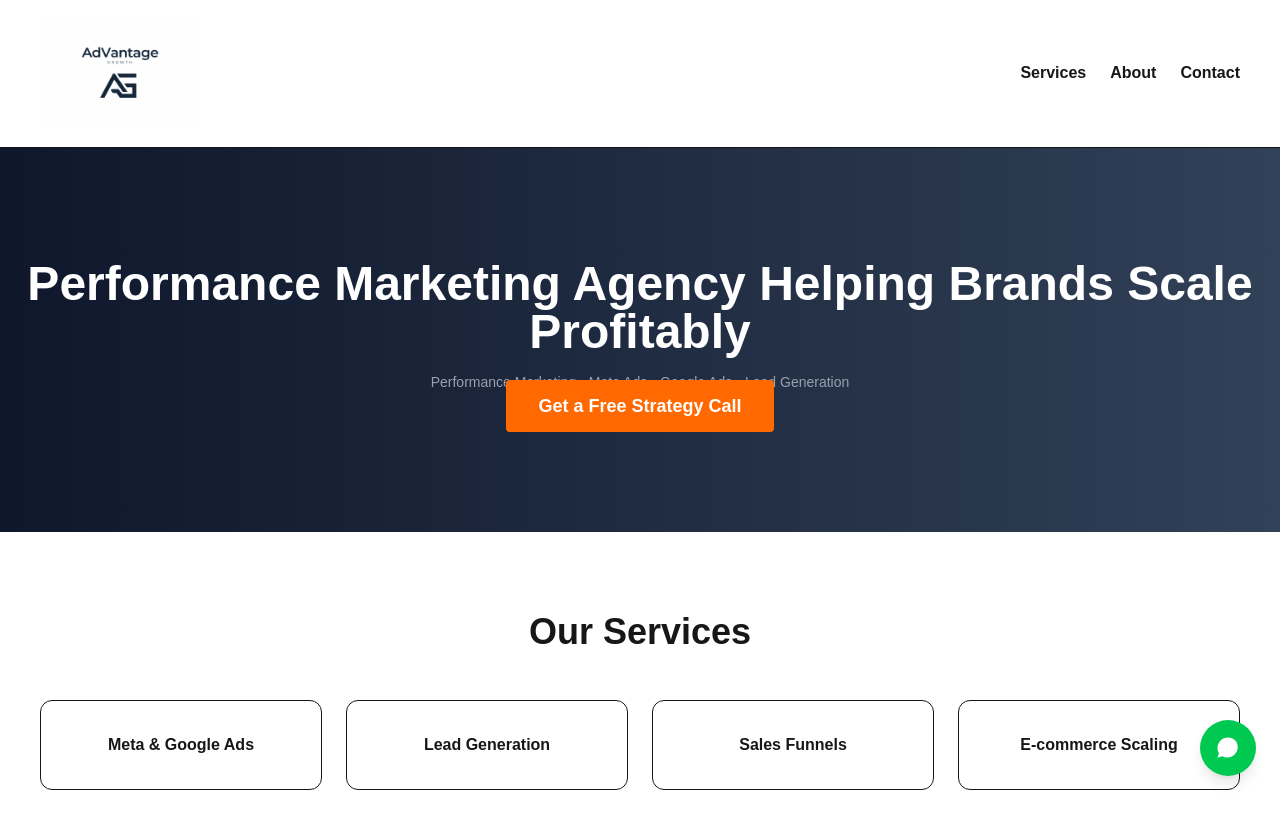
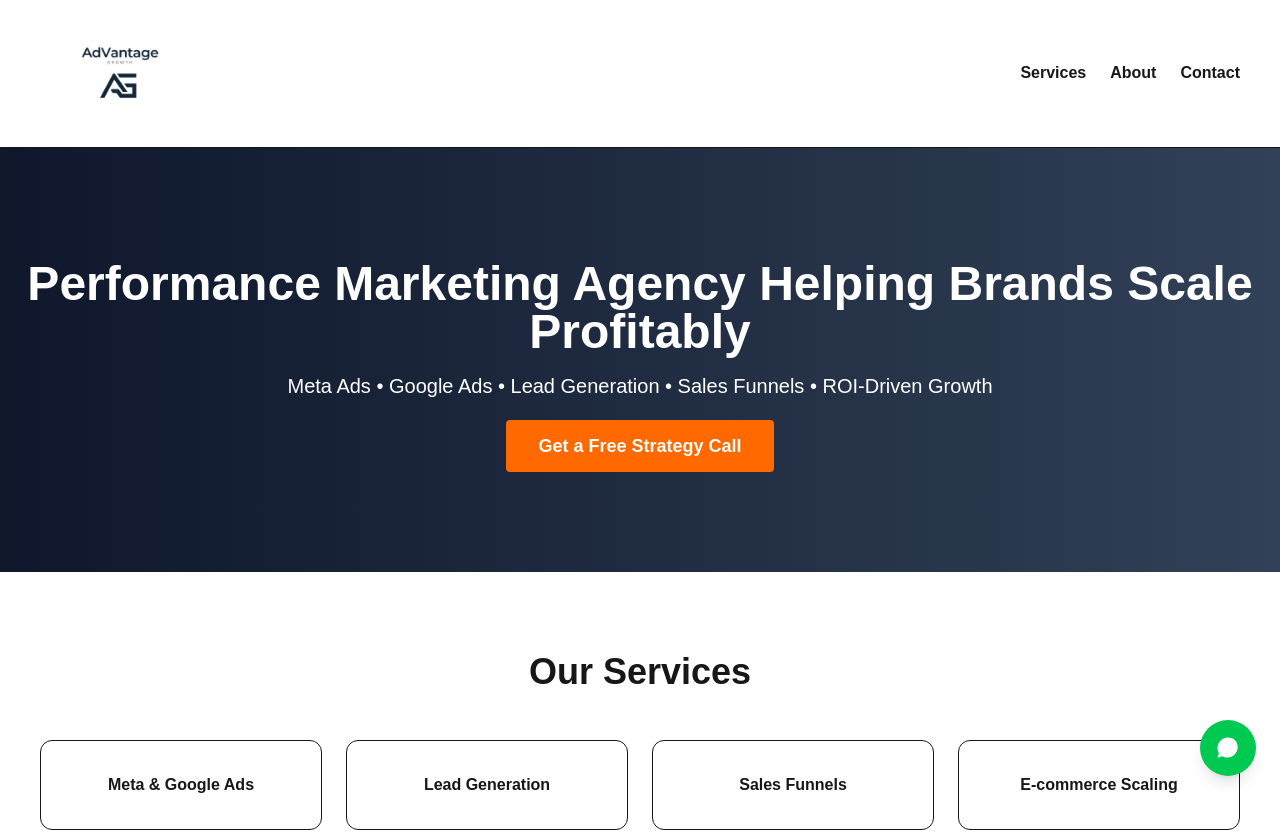
Before and after one commit to bgoyal2804-ai/advantage-growth, a Next.js app: page / in a window 1280 px wide. Shown: the top 832 px of the page. Built offline with nearby package versions, Linux system fonts and the light colour scheme.

Commit message:
Fix styling + base layout

```diff
--- a/src/app/page.js
+++ b/src/app/page.js
@@ -27,8 +27,8 @@ export default function Page() {
         <h1 className="text-5xl font-bold mb-4">
   Performance Marketing Agency Helping Brands Scale Profitably
 </h1>
-        <p className="text-sm text-gray-400 mt-2">
-  Performance Marketing • Meta Ads • Google Ads • Lead Generation
+        <p className="text-xl mb-8">
+  Meta Ads • Google Ads • Lead Generation • Sales Funnels • ROI-Driven Growth
 </p>
         <a
           href="#contact"
```
